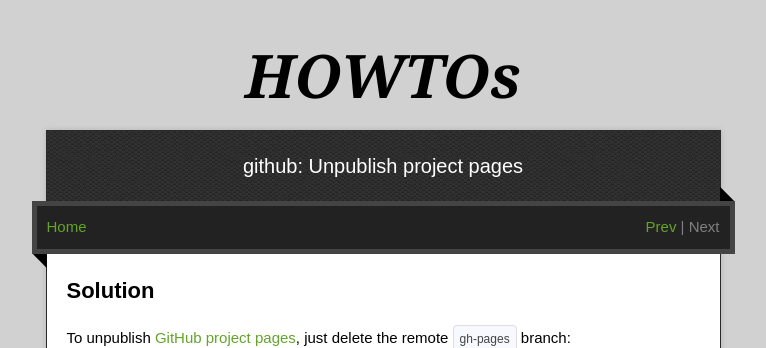
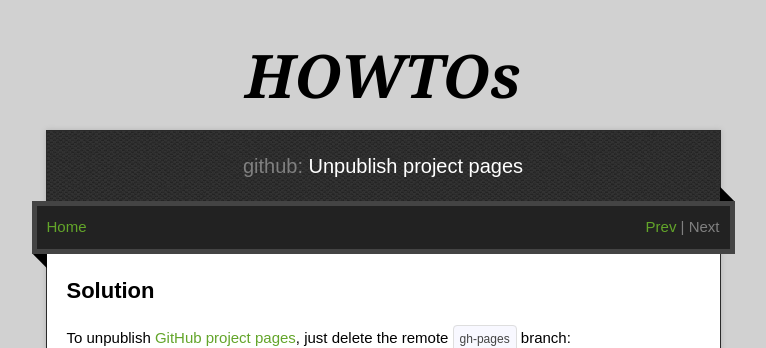
Before and after one commit to kengu/howtos, a Jekyll site: the page built from _posts/github/2012-07-23-unpublish-pages.md, in a window 1280 px wide. Shown: the top 348 px of the page, without its empty margins (257-1023 px from the left). Built offline with Jekyll 4.4.1, drawn with Linux system fonts in a browser that asks for light colours; nearby versions of some CDN libraries.

Commit message:
Update _layouts/howto.html

```diff
--- a/_layouts/howto.html
+++ b/_layouts/howto.html
@@ -26,7 +26,7 @@
     </header>
 
     <div id="container">
-      <div class="tagline">{{ page.category }}: {{ page.title }}</div>
+      <div class="tagline"><span style="color:gray">{{ page.category }}: </span>{{ page.title }}</div>
       <div id="main" role="main">
         <div class="download-bar">
         <div class="inner">
```
